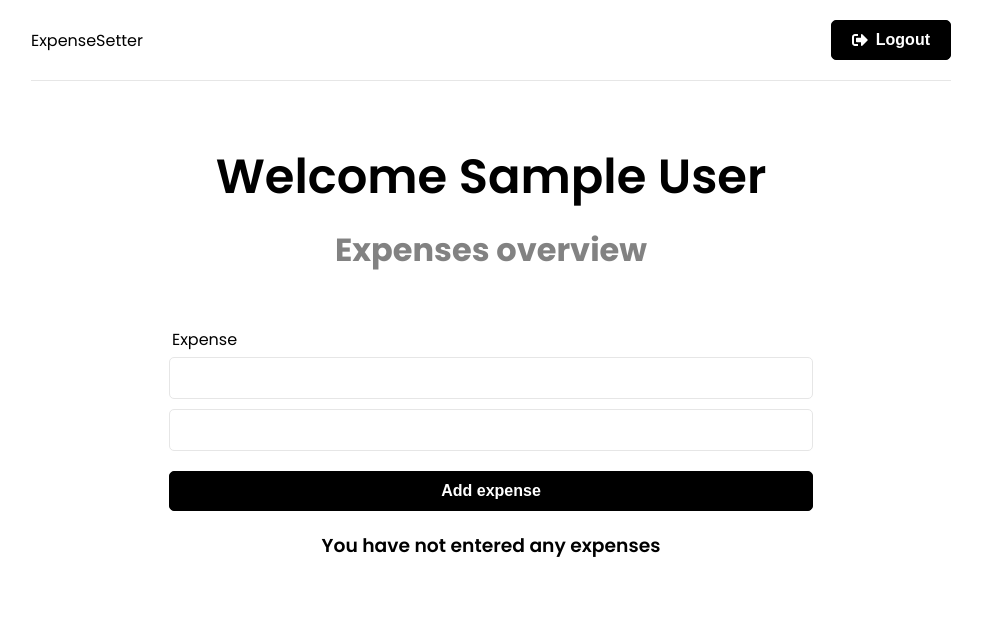
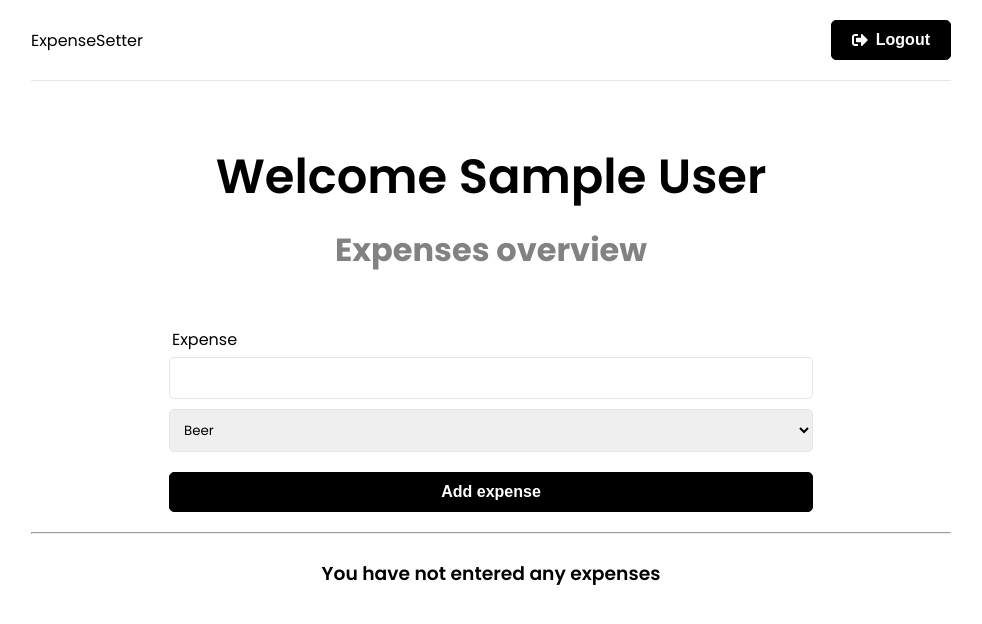
Before and after one commit to aarekr/DailySpender, a React (Create React App) app in the folder frontend/: page / in a window 1280 px wide. Shown: the top 624 px of the page, without its empty margins (149-1131 px from the left). Built offline with nearby package versions, Linux system fonts and the light colour scheme; sample sign-in values are in the browser's storage.

Commit message:
All expenses are shown in table format

```diff
--- a/frontend/src/components/ExpenseForm.jsx
+++ b/frontend/src/components/ExpenseForm.jsx
@@ -10,17 +10,27 @@ function ExpenseForm() {
     const onSubmit = (e) => {
         e.preventDefault()
         dispatch(createExpense({amount, category}))
-        //dispatch(createExpense([amount, category]))
     }
+    // <input type="text" name="category" id="category" value={category} onChange={(e) => setCategory(e.target.value)} />
 
     return <section className="form">
         <form onSubmit={onSubmit}>
             <div className="form-group">
                 <label htmlFor="text">Expense</label>
-                <input type="text" name="amount" id="amount" value={amount}
-                    onChange={(e) => setAmount(e.target.value)} />
-                <input type="text" name="category" id="category" value={category}
-                    onChange={(e) => setCategory(e.target.value)} />
+                <input type="text" name="amount" id="amount" value={amount} onChange={(e) => setAmount(e.target.value)} />
+                <select name="category" id="category" value={category} onChange={(e) => setCategory(e.target.value)}>
+                    <option value="Beer">Beer</option>
+                    <option value="Food">Food</option>
+                    <option value="Lunch">Lunch</option>
+                    <hr />
+                    <option value="Fuel">Fuel</option>
+                    <option value="Gifts">Gifts</option>
+                    <option value="Home">Home</option>
+                    <hr />
+                    <option value="Public transport">Public transport</option>
+                    <option value="Travel">Travel</option>
+                    <option value="Other">Other</option>
+                </select>
             </div>
             <div className="form-group">
                 <button className="btn btn-block" type="submit">Add expense</button>
--- a/frontend/src/components/ExpenseItem.jsx
+++ b/frontend/src/components/ExpenseItem.jsx
@@ -5,12 +5,16 @@ function ExpenseItem({ expense }) {
     const dispatch = useDispatch()
     console.log("ExpenseItem expense: ", expense)
     // <div>{new Date(expense.createdAt.toLocalString('en-US'))}</div>
+    const dateSplit = expense.createdAt.split('-')
+    const dateModified = dateSplit[2].split('T')[0] + '.' + dateSplit[1] + '.' + dateSplit[0]
 
     return (
-        <div className="expense">
-            <h2>{expense.amount} {expense.category}</h2>
-            <button onClick={() => dispatch(deleteExpense(expense._id))} className="close">X</button>
-        </div>
+        <tr>
+            <td>{expense.amount}</td>
+            <td>{expense.category}</td>
+            <td>{dateModified}</td>
+            <td><button onClick={() => dispatch(deleteExpense(expense._id))} className="close">Delete</button></td>
+        </tr>
     )
 }
 
--- a/frontend/src/pages/Dashboard.jsx
+++ b/frontend/src/pages/Dashboard.jsx
@@ -36,10 +36,26 @@ function Dashboard() {
         <p>Expenses overview</p>
       </section>
       <ExpenseForm />
+      <hr /> <br />
       <section className="content">
         {expenses.length > 0
           ? <div className="expenses">
-              {expenses.map((expense) => <ExpenseItem key={expense._id} expense={expense} />)}
+              <h3>All expenses</h3>
+              <table border="1">
+                <thead>
+                  <tr>
+                    <td width="90">Amount</td>
+                    <td width="150">Category</td>
+                    <td width="130">Date</td>
+                    <td width="110">Delete</td>
+                  </tr>
+                </thead>
+                <tbody>
+                  {expenses.map((expense) =>
+                      <ExpenseItem key={expense._id} expense={expense} />
+                  )}
+                </tbody>
+              </table>
             </div>
           : <h3>You have not entered any expenses</h3>
         }
```
